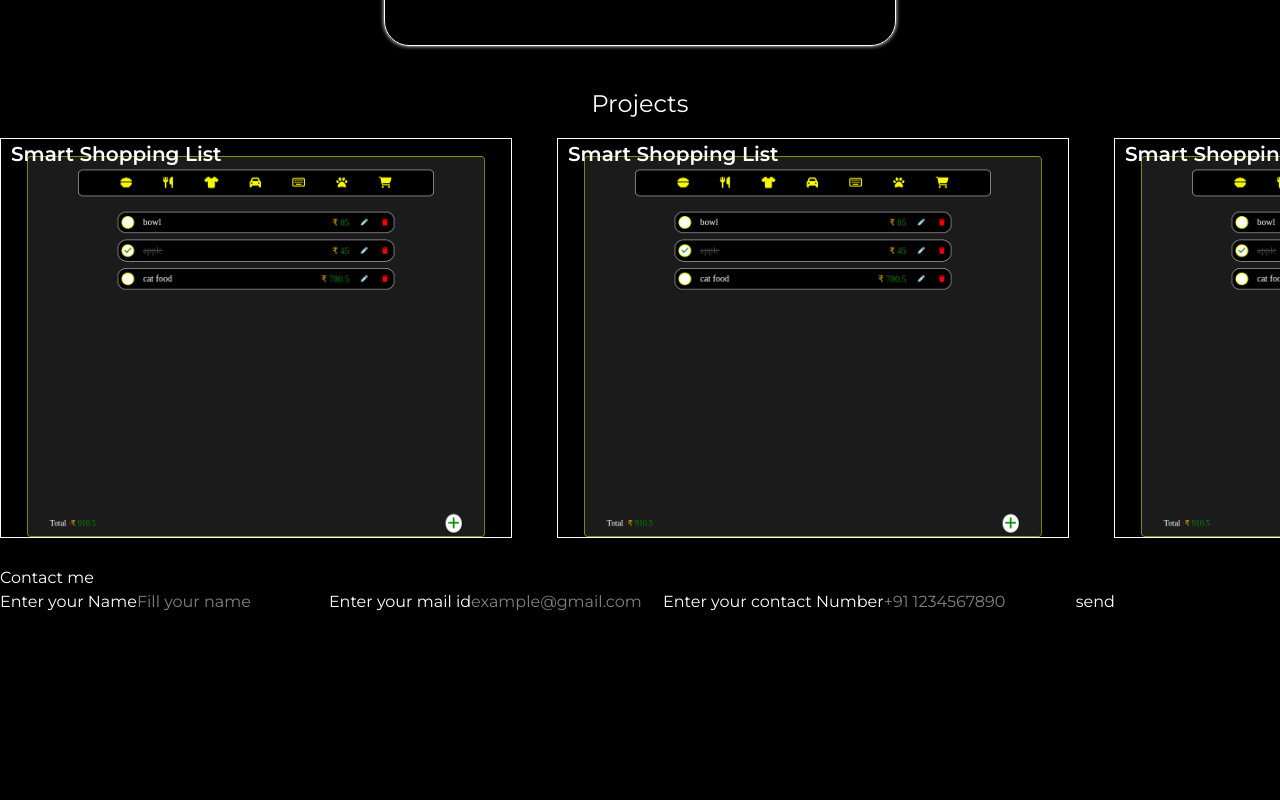
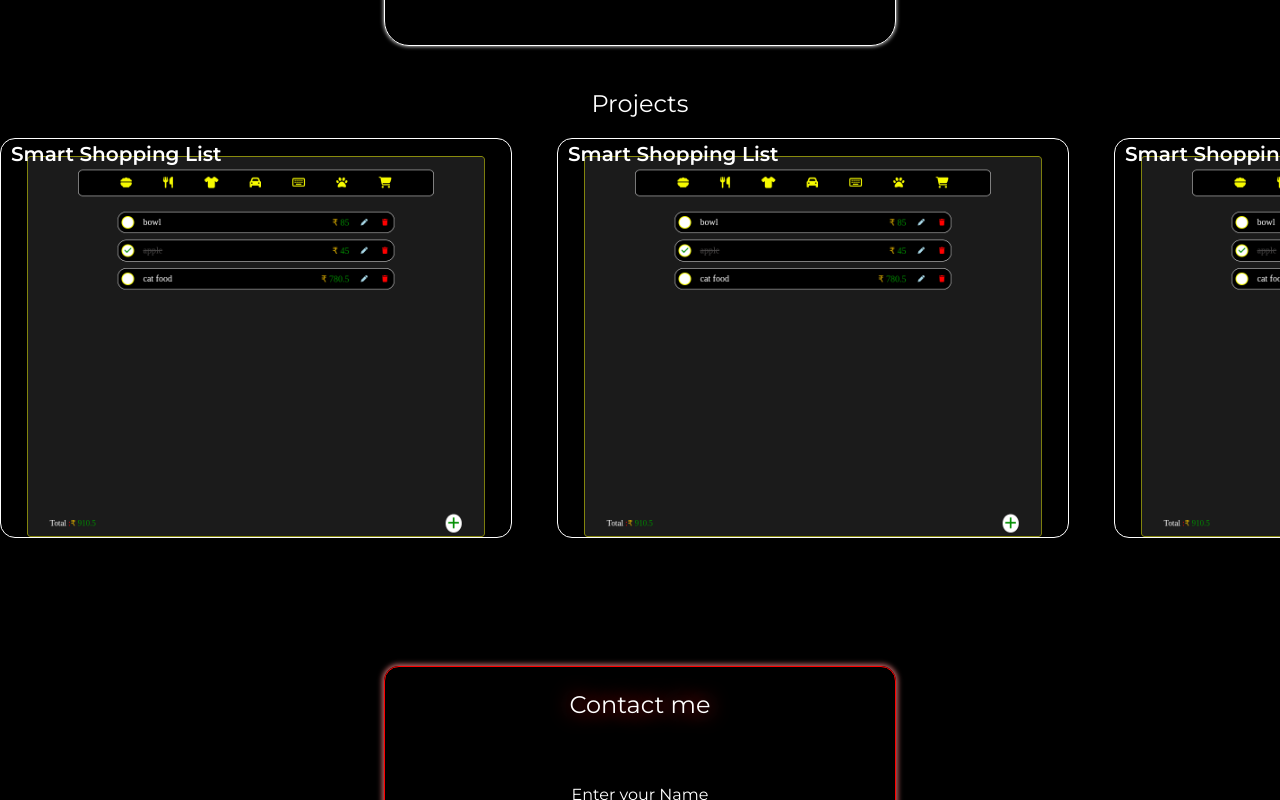
Before and after one commit to edwinisac/portfolio-new, a React (Vite) app: page / in a window 1280 px wide. Shown: the part 1400-2200 px from the top of the page. Before the commit the page ends 2014 px from the top, so only its background shows below. Built offline with nearby package versions, Linux system fonts and the light colour scheme.

Commit message:
adding features to intro

```diff
--- a/src/contact/contact.css
+++ b/src/contact/contact.css
@@ -0,0 +1,64 @@
+.contact-container{
+    display: flex;
+    width:100%;
+    margin-top:100px;
+    flex-direction: row;
+    justify-content: center;
+}
+.form{
+    width: 40%;
+    display: flex;
+    justify-content: center;
+    align-items: center;
+    flex-direction: column;
+    border:1px solid red;
+    border-radius: 15px;
+    padding:20px;
+    box-shadow: 0px 0px 5px 2px rgb(184, 100, 100);
+}
+
+
+.form h1{
+    font-size: 24px;
+    margin-bottom:60px;
+    text-shadow:0px 0px 20px  rgb(238, 29, 29);
+}
+.form input{
+    border:1px solid red;
+    border-radius:10px;
+    width:80%;
+    height: 40px;
+    margin-top: 10px;
+    margin-bottom:20px;
+    padding-left: 5px;
+}
+.form input:focus{
+    box-shadow: 0px 0px 5px 2px red;
+}
+
+.form label{
+    font-size:16px;
+}
+.form button{
+    width:100px;
+    background-color:rgb(245, 9, 9);
+    height:40px;
+    border-radius: 10px;
+    font-size: 20px;
+    font-weight: 600;
+}
+.form button:hover{
+    box-shadow: 0px 0px 5px 5px rgb(78, 1, 1);
+}
+
+
+@media (max-width: 1000px) {
+    .form{
+        width:90%;
+    }
+}
+
+@media (max-width: 800px) {
+
+
+}
--- a/src/contact/contact.jsx
+++ b/src/contact/contact.jsx
@@ -6,11 +6,11 @@ export function Contact(){
             <div className="form">
                 <h1>Contact me</h1>
                 <label htmlFor="name">Enter your Name</label>
-                <input type="text" id="name" placeholder="Fill your name" />
+                <input type="text" id="name"  />
                 <label htmlFor="mail">Enter your mail id</label>
-                <input type="text" id="mail" placeholder="example@gmail.com" />
+                <input type="text" id="mail"  />
                 <label htmlFor="number">Enter your contact Number</label>
-                <input type="text" id="number" placeholder="+91 1234567890" />
+                <input type="text" id="number" />
                 <button>send</button>
             </div>
         </div>
--- a/src/intro/intro.css
+++ b/src/intro/intro.css
@@ -86,6 +86,9 @@
 }
 
 
+
+
+
 @media (max-width: 1000px) {
     .image img{
         height: 300px;
--- a/src/intro/intro.jsx
+++ b/src/intro/intro.jsx
@@ -3,6 +3,12 @@ import image from "../assets/profile.png";
 import "./intro.css";
 
 export function Intro() {
+  const texts = [
+    "Graduated in computer science",
+    "learning Full Stack Development",
+    "Trying to be a better human",
+  ];
+
   return (
     <div className="intro">
       <div className="details">
@@ -12,22 +18,24 @@ export function Intro() {
             <div className="yellow circle"></div>
             <div className="green circle"></div>
           </div>
+
           <div className="about">
             <p className="text-name">Hii, I'm Edwin Isac</p>
             <p className="text-fixed">I'm a Full Stack Developer</p>
-            <p className="text-changing">Graduated in computer science</p>
+            <p className="text-changing">{texts[1]}</p>
           </div>
         </div>
+
         <div className="icons">
           <ul className="icons-list">
             <li className="icon">
               <Linkedin size="30px" />
             </li>
             <li className="icon">
-              <Instagram size="30px"/>
+              <Instagram size="30px" />
             </li>
             <li className="icon">
-              <Github size="30px"/>
+              <Github size="30px" />
             </li>
             <li className="icon">
               <Mail size="30px" />
@@ -35,6 +43,7 @@ export function Intro() {
           </ul>
         </div>
       </div>
+
       <div className="image">
         <img src={image} alt="" className="profile" />
       </div>
--- a/src/projects/projects.css
+++ b/src/projects/projects.css
@@ -18,10 +18,14 @@
   flex-wrap: wrap;
   overflow-x: auto;
 }
+.container::-webkit-scrollbar{
+  display: none;
+}
 .project {
   width: 40%;
   height: 400px;
   border: 1px solid white;
+  border-radius: 15px;
   transition: all ease 0.5ms;
 }
 .title {
```
